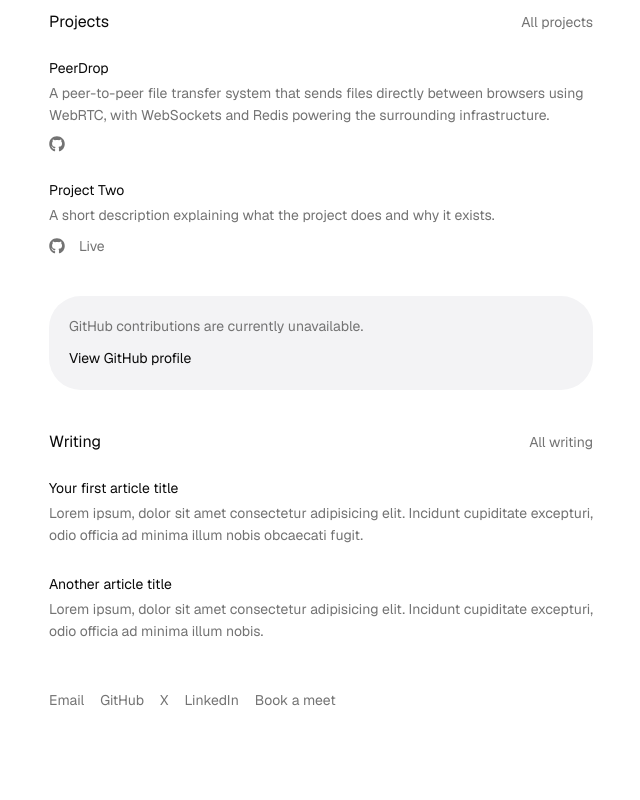
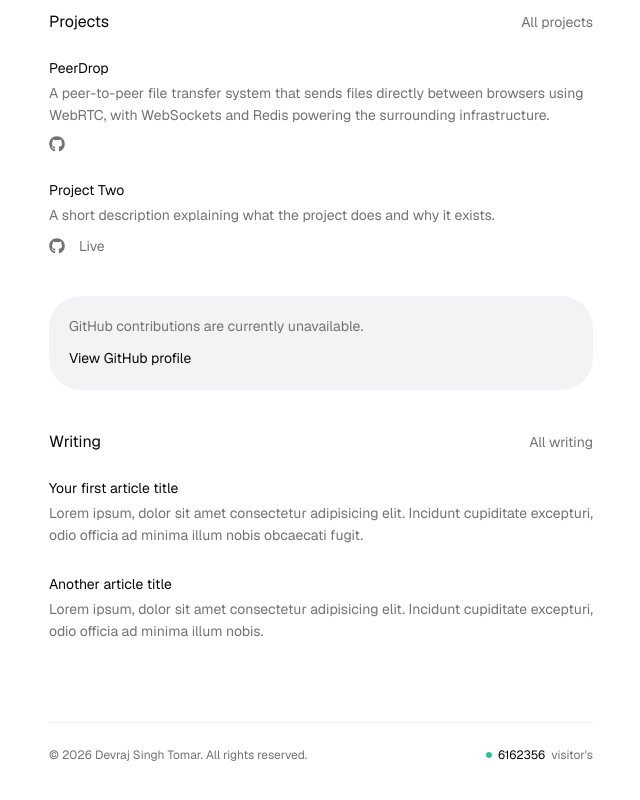
Before and after one commit to Devraj-singh-tomar/devraj-portfolio, a Next.js app: page / in a window 1280 px wide. Shown: the part 326-1126 px from the top of the page, without its empty margins (319-959 px from the left). Before the commit the page ends 1076 px from the top, so only its background shows below. Built offline with nearby package versions, Linux system fonts and the light colour scheme.

Commit message:
feat: implement SocialLinks component and refactor Footer integration

```diff
--- a/src/components/footer.tsx
+++ b/src/components/footer.tsx
@@ -1,67 +1,22 @@
-"use client";
-
 import { siteConfig } from "@/config/site";
-import { CopyIcon } from "lucide-react";
-import Link from "next/link";
-import { Tooltip, TooltipContent, TooltipTrigger } from "./ui/tooltip";
-
-const footerLinks = [
-  {
-    name: "GitHub",
-    href: siteConfig.socials.github,
-  },
-  {
-    name: "X",
-    href: siteConfig.socials.x,
-  },
-  {
-    name: "LinkedIn",
-    href: siteConfig.socials.linkedin,
-  },
-  {
-    name: "Book a meet",
-    href: siteConfig.links.calendar,
-  },
-];
 
 export default function Footer() {
+  const year = new Date().getFullYear();
+
   return (
-    <footer className="flex gap-4 pt-6">
-      <Tooltip>
-        <TooltipTrigger className="text-muted-foreground rounded-full text-sm hover:text-foreground hover:underline underline-offset-[2.5px] decoration-wavy">
-          Email
-        </TooltipTrigger>
+    <footer className="mt-20 flex flex-col items-center gap-3 border-t border-border/60 py-6 text-xs text-muted-foreground sm:flex-row sm:items-center sm:justify-between">
+      <p>
+        © {year} {siteConfig.name}. All rights reserved.
+      </p>
 
-        <TooltipContent className="flex items-center justify-center">
-          <p className="font-semibold">{siteConfig.email}</p>
-
-          <button
-            type="button"
-            title="Copy email"
-            aria-label="Copy email address"
-            onClick={() => navigator.clipboard.writeText(siteConfig.email)}
-            className="cursor-pointer"
-          >
-            <CopyIcon className="size-3.5" />
-          </button>
-        </TooltipContent>
-      </Tooltip>
-
-      {footerLinks.map(({ href, name }) => {
-        if (!href) return null;
-
-        return (
-          <Link
-            target="_blank"
-            rel="noopener noreferrer"
-            key={name}
-            href={href}
-            className={`text-muted-foreground rounded-full text-sm hover:text-foreground hover:underline underline-offset-[2.5px] decoration-wavy `}
-          >
-            {name}
-          </Link>
-        );
-      })}
+      <p className="flex items-center gap-1.5">
+        <span
+          aria-hidden="true"
+          className="size-1.5 rounded-full animate-pulse bg-emerald-500"
+        />
+        <span className="text-foreground">6162356</span>
+        <span>visitor's</span>
+      </p>
     </footer>
   );
 }
--- a/src/components/hero.tsx
+++ b/src/components/hero.tsx
@@ -1,6 +1,6 @@
 import { siteConfig } from "@/config/site";
 import { HeroHeader } from "./hero-header";
-import Footer from "./footer";
+import SocialLinks from "./social-links";
 
 export default function Hero() {
   return (
@@ -20,7 +20,7 @@ export default function Hero() {
         backend infrastructure.
       </p>
 
-      <Footer />
+      <SocialLinks />
     </section>
   );
 }
--- /dev/null
+++ b/src/components/social-links.tsx
@@ -0,0 +1,67 @@
+"use client";
+
+import { siteConfig } from "@/config/site";
+import { CopyIcon } from "lucide-react";
+import Link from "next/link";
+import { Tooltip, TooltipContent, TooltipTrigger } from "./ui/tooltip";
+
+const socialLinks = [
+  {
+    name: "GitHub",
+    href: siteConfig.socials.github,
+  },
+  {
+    name: "X",
+    href: siteConfig.socials.x,
+  },
+  {
+    name: "LinkedIn",
+    href: siteConfig.socials.linkedin,
+  },
+  {
+    name: "Book a meet",
+    href: siteConfig.links.calendar,
+  },
+];
+
+export default function SocialLinks() {
+  return (
+    <footer className="flex gap-4 pt-6">
+      <Tooltip>
+        <TooltipTrigger className="text-muted-foreground rounded-full text-sm hover:text-foreground hover:underline underline-offset-[2.5px] decoration-wavy">
+          Email
+        </TooltipTrigger>
+
+        <TooltipContent className="flex items-center justify-center">
+          <p className="font-semibold">{siteConfig.email}</p>
+
+          <button
+            type="button"
+            title="Copy email"
+            aria-label="Copy email address"
+            onClick={() => navigator.clipboard.writeText(siteConfig.email)}
+            className="cursor-pointer"
+          >
+            <CopyIcon className="size-3.5" />
+          </button>
+        </TooltipContent>
+      </Tooltip>
+
+      {socialLinks.map(({ href, name }) => {
+        if (!href) return null;
+
+        return (
+          <Link
+            target="_blank"
+            rel="noopener noreferrer"
+            key={name}
+            href={href}
+            className={`text-muted-foreground rounded-full text-sm hover:text-foreground hover:underline underline-offset-[2.5px] decoration-wavy `}
+          >
+            {name}
+          </Link>
+        );
+      })}
+    </footer>
+  );
+}
```
